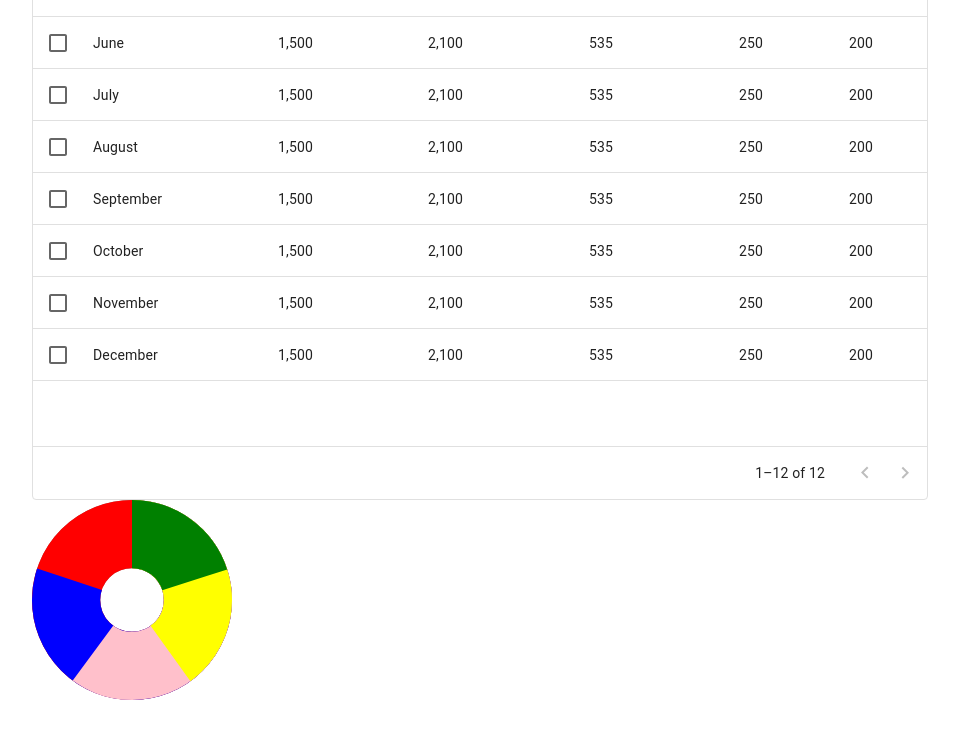
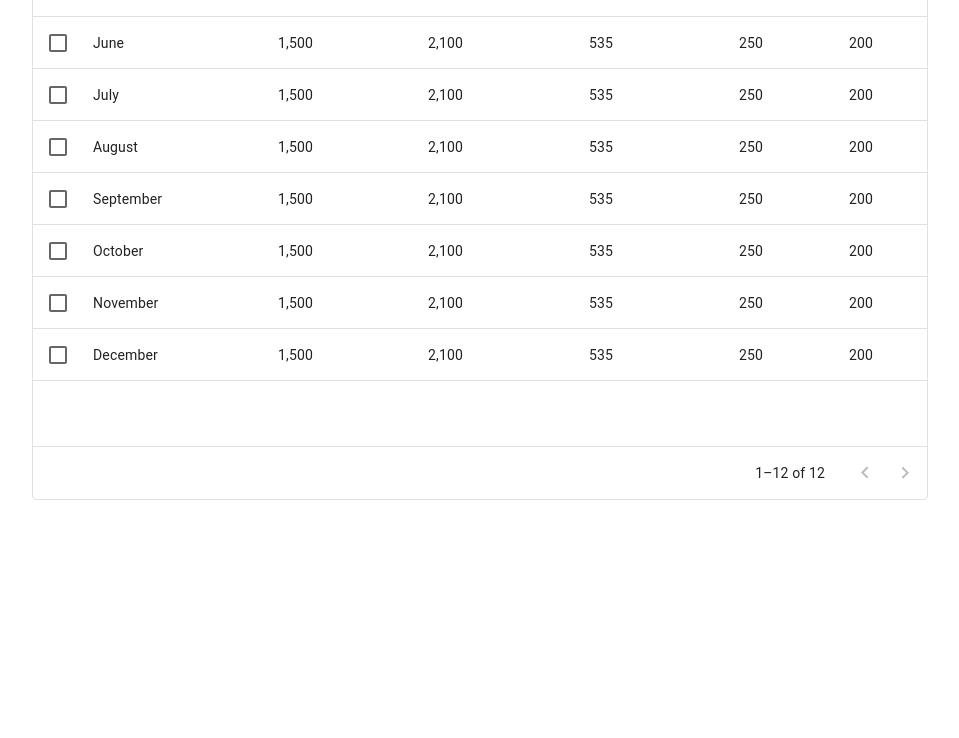
Before and after one commit to nikioni/Shalem, a React (Create React App) app: page /dashboard in a window 1280 px wide. Shown: the part 442-1180 px from the top of the page, without its empty margins (160-1119 px from the left). After the commit the page ends 942 px from the top, so only its background shows below. Built offline with nearby package versions, Linux system fonts and the light colour scheme.

Commit message:
only datagrid from mui

```diff
--- a/src/Components/Dashboard/Dashboard.tsx
+++ b/src/Components/Dashboard/Dashboard.tsx
@@ -3,8 +3,6 @@ import Box from "@mui/material/Box";
 import { DataGrid, GridColDef, GridValueGetterParams } from "@mui/x-data-grid";
 import { rows, columns } from "./api";
 import { autocompleteClasses } from "@mui/material";
-import PieChart from "../PieChart/PieChart";
-
 
 export interface IDashboard {}
 
@@ -24,7 +22,6 @@ const Dashboard: React.FC<IDashboard> = (props) => {
           experimentalFeatures={{ newEditingApi: true }}
         />
       </Box>
-      <PieChart></PieChart>
     </>
   );
 };
--- a/src/Components/PieChart/PieChart.tsx
+++ /dev/null
@@ -1,31 +0,0 @@
-import React, { useEffect } from "react";
-import CircularProgress from "@mui/material/CircularProgress";
-import Box from "@mui/material/Box";
-import PiePiece from "./PiePiece";
-
-export interface IPieChart {}
-
-const PieChart: React.FC<IPieChart> = (props) => {
-  const categories: string[] = [
-    "food",
-    "accomandation",
-    "enterainment",
-    "transport",
-    "shopping",
-    "other",
-  ];
-  var test = 0;
-  return (
-    <>
-      <Box sx={{ display: "flex", height: 800, width: "70%", margin: "auto" }}>
-        {categories.map((cat: string, key: number) => {
-          test += 1; //change for a some of previous to send as prop for adding part that should be overlapped
-          console.log("test", test);
-          return <PiePiece category={cat} layer={key}></PiePiece>;
-        })}
-      </Box>
-    </>
-  );
-};
-
-export default PieChart;
--- a/src/Components/PieChart/PiePiece.tsx
+++ /dev/null
@@ -1,47 +0,0 @@
-import React from "react";
-import CircularProgress from "@mui/material/CircularProgress";
-import { green } from "@mui/material/colors";
-
-export interface IPiePiece {
-  layer: number;
-  category: string;
-}
-
-const PiePiece: React.FC<IPiePiece> = (props) => {
-  const switchColor = (category: string): string => {
-    switch (category) {
-      case "food":
-        return "green";
-      case "accomandation":
-        return "yellow";
-      case "enterainment":
-        return "pink";
-      case "transport":
-        return "blue";
-      case "shopping":
-        return "red";
-      case "other":
-        return "grey";
-      default:
-        return "black";
-    }
-  };
-  return (
-    <>
-      <CircularProgress
-        size={200}
-        value={20 + 20 * props.layer}
-        thickness={15}
-        variant="determinate"
-        color="info"
-        sx={{
-          position: "absolute",
-          "z-index": -props.layer,
-          color: switchColor(props.category),
-        }}
-      />
-    </>
-  );
-};
-
-export default PiePiece;
```
